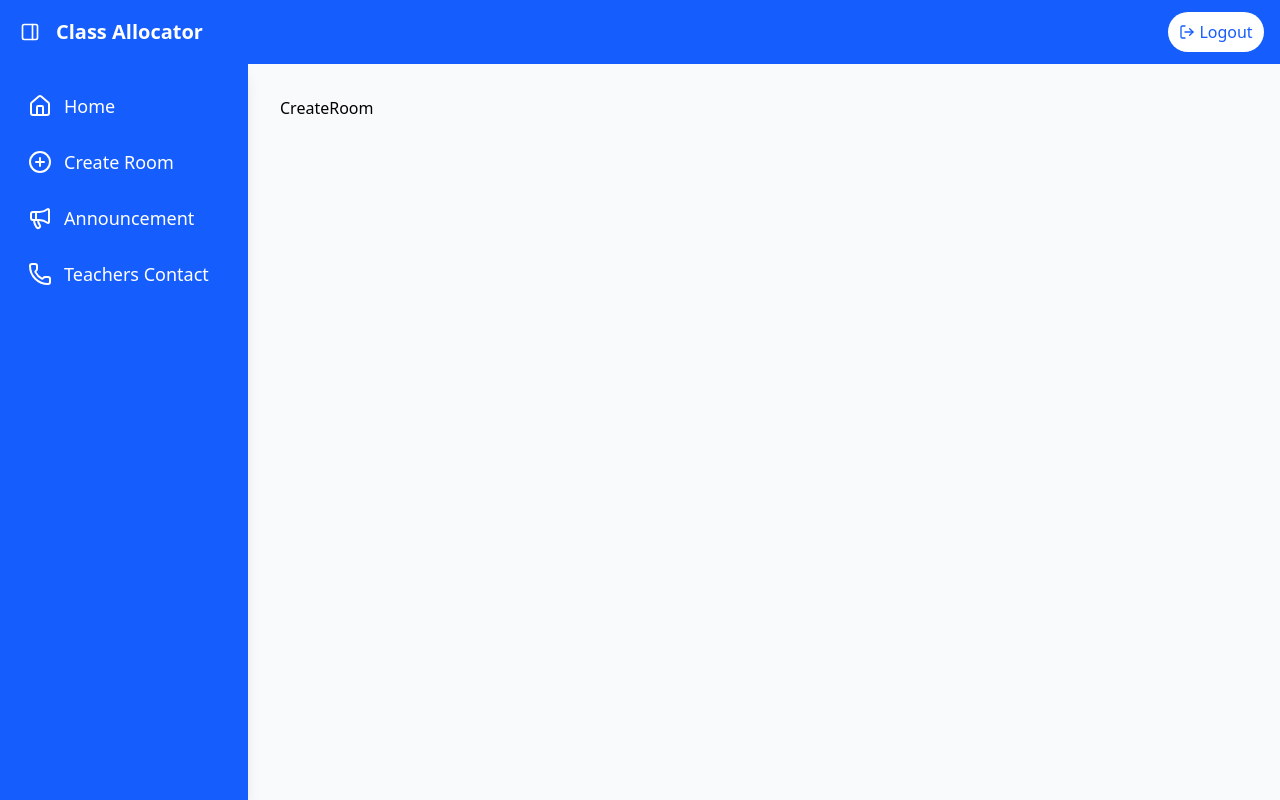
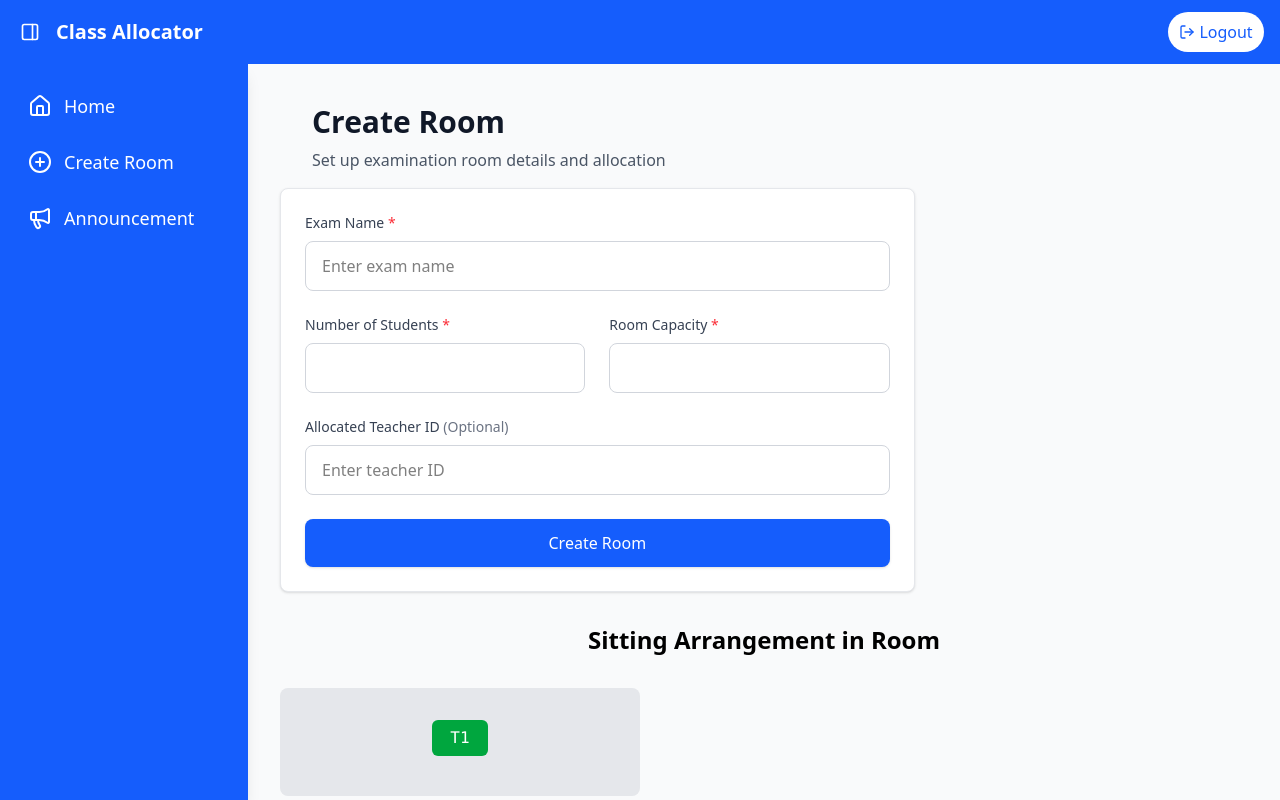
Before and after one commit to harivansh666/Smart-Room-Allocator, a React (Vite) app in the folder client/: page /create-room in a window 1280 px wide. Built offline with nearby package versions, Linux system fonts and the light colour scheme.

Commit message:
Done feature sitting plan logic.

```diff
--- a/client/src/Components/AppRoutes.tsx
+++ b/client/src/Components/AppRoutes.tsx
@@ -1,9 +1,8 @@
 import { Routes, Route } from "react-router-dom";
-import Home from "./Home";
 import Layout from "../layout/Layout";
-import CreateRoom from "./CreateRoom";
-import Announcement from "./Announcement";
-import Teacherscontact from "./Teacherscontact";
+import Home from "../pages/Home";
+import CreateRoom from "../pages/CreateRoom";
+import Announcement from "../pages/Announcement";
 
 function AppRoutes() {
   return (
@@ -12,7 +11,6 @@ function AppRoutes() {
         <Route index element={<Home />} />
         <Route path="create-room" element={<CreateRoom />} />
         <Route path="announcement" element={<Announcement />} />
-        <Route path="teachers-contact" element={<Teacherscontact />} />
       </Route>
     </Routes>
   );
--- /dev/null
+++ b/client/src/Components/GenerateRoomStructure.tsx
@@ -0,0 +1,50 @@
+import React from "react";
+
+interface GenerateRoomStructureProps {
+  students: number; // ya array of students, jaise form se pass ho raha hai
+}
+
+function GenerateRoomStructure({ students }: GenerateRoomStructureProps) {
+  const arr = Array.from({ length: students }); // 20 seats
+
+  return (
+    <div className="w-full h-screen rounded-lg mt-4">
+      <h1 className="text-2xl font-bold mb-4 flex justify-center p-4">
+        Sitting Arrangement in Room
+      </h1>
+      <div className="w-90  flex flex-col items-center  bg-gray-200 rounded-lg p-8">
+        <div>
+          <div className=" flex justify-center  items-center w-14 h-9 bg-green-600 text-white font-mono rounded-md mb-2">
+            T1
+          </div>
+        </div>
+        <div className="grid grid-cols-6 gap-2">
+          {arr.map((_, index) => (
+            <div
+              key={index}
+              className="w-7 h-7 rounded-sm flex justify-center items-center text-white bg-blue-600"
+            >
+              {index + 1}
+            </div>
+          ))}
+        </div>
+      </div>
+      <div className="mt-6 grid grid-cols-3 gap-4 text-center">
+        <div className="bg-blue-100 rounded-lg p-3">
+          <div className="text-blue-800 font-semibold">Total Seats</div>
+          <div className="text-xl font-bold text-blue-900">50</div>
+        </div>
+        <div className="bg-green-100 rounded-lg p-3">
+          <div className="text-green-800 font-semibold">Available</div>
+          <div className="text-xl font-bold text-green-900">50</div>
+        </div>
+        <div className="bg-red-100 rounded-lg p-3">
+          <div className="text-red-800 font-semibold">Occupied</div>
+          <div className="text-xl font-bold text-red-900">0</div>
+        </div>
+      </div>
+    </div>
+  );
+}
+
+export default GenerateRoomStructure;
--- a/client/src/layout/Layout.tsx
+++ b/client/src/layout/Layout.tsx
@@ -23,7 +23,6 @@ function Layout() {
     { path: "/", icon: Home, label: "Home" },
     { path: "/create-room", icon: PlusCircle, label: "Create Room" },
     { path: "/announcement", icon: Megaphone, label: "Announcement" },
-    { path: "/teachers-contact", icon: Phone, label: "Teachers Contact" },
   ];
 
   return (
--- /dev/null
+++ b/client/src/pages/CreateRoom.tsx
@@ -0,0 +1,215 @@
+import { useState } from "react";
+import GenerateRoomStructure from "../Components/GenerateRoomStructure";
+
+interface CreateRoomForm {
+  exam: string;
+  noOfStudents: number;
+  roomCapacity: number;
+  allocatedTeacherId?: number;
+}
+
+const CreateRoom = () => {
+  const [form, setForm] = useState<CreateRoomForm>({
+    exam: "",
+    noOfStudents: 0,
+    roomCapacity: 0,
+    allocatedTeacherId: undefined,
+  });
+
+  const [error, setError] = useState<string | null>(null);
+  const [success, setSuccess] = useState<string | null>(null);
+  const [loading, setLoading] = useState(false);
+
+  const handleChange = (e: React.ChangeEvent<HTMLInputElement>) => {
+    const { name, value } = e.target;
+    setForm((prev) => ({
+      ...prev,
+      [name]: name === "exam" ? value : value === "" ? 0 : Number(value),
+    }));
+  };
+
+  const handleSubmit = async (e: React.FormEvent) => {
+    e.preventDefault();
+    setError(null);
+    setSuccess(null);
+
+    if (!form.exam.trim() || form.noOfStudents <= 0 || form.roomCapacity <= 0) {
+      setError("Please fill all required fields correctly.");
+      return;
+    }
+
+    if (form.noOfStudents > form.roomCapacity) {
+      setError("Number of students cannot exceed room capacity.");
+      return;
+    }
+
+    setLoading(true);
+
+    try {
+      // Replace with your API call
+      const response = await fetch("/api/rooms", {
+        method: "POST",
+        headers: { "Content-Type": "application/json" },
+        body: JSON.stringify(form),
+      });
+
+      if (!response.ok) {
+        throw new Error("Failed to create room");
+      }
+
+      setSuccess("Room created successfully!");
+      setForm({
+        exam: "",
+        noOfStudents: 0,
+        roomCapacity: 0,
+        allocatedTeacherId: undefined,
+      });
+    } catch (err: any) {
+      setError(err.message || "Something went wrong");
+    } finally {
+      setLoading(false);
+    }
+  };
+
+  return (
+    <div className="min-h-screen bg-gray-50 py-2">
+      <div className="max-w-4xl  px-2 sm:px-6 lg:px-8">
+        {/* Header */}
+        <div className="mb-4">
+          <h1 className="text-3xl font-bold text-gray-900">Create Room</h1>
+          <p className="text-gray-600 mt-2">
+            Set up examination room details and allocation
+          </p>
+        </div>
+      </div>
+      <div className="grid grid-cols-1 lg:grid-cols-3 gap-8">
+        {/* Main Form */}
+        <div className="lg:col-span-2">
+          <div className="bg-white rounded-lg shadow-sm border border-gray-200 p-6">
+            {/* Status Messages */}
+            {error && (
+              <div className="mb-6 p-4 bg-red-50 border border-red-200 rounded-lg flex items-start">
+                <svg
+                  className="w-5 h-5 text-red-400 mt-0.5 flex-shrink-0"
+                  fill="currentColor"
+                  viewBox="0 0 20 20"
+                >
+                  <path
+                    fillRule="evenodd"
+                    d="M10 18a8 8 0 100-16 8 8 0 000 16zM8.707 7.293a1 1 0 00-1.414 1.414L8.586 10l-1.293 1.293a1 1 0 101.414 1.414L10 11.414l1.293 1.293a1 1 0 001.414-1.414L11.414 10l1.293-1.293a1 1 0 00-1.414-1.414L10 8.586 8.707 7.293z"
+                    clipRule="evenodd"
+                  />
+                </svg>
+                <p className="ml-3 text-red-700 text-sm">{error}</p>
+              </div>
+            )}
+
+            {success && (
+              <div className="mb-6 p-4 bg-green-50 border border-green-200 rounded-lg flex items-start">
+                <svg
+                  className="w-5 h-5 text-green-400 mt-0.5 flex-shrink-0"
+                  fill="currentColor"
+                  viewBox="0 0 20 20"
+                >
+                  <path
+                    fillRule="evenodd"
+                    d="M10 18a8 8 0 100-16 8 8 0 000 16zm3.707-9.293a1 1 0 00-1.414-1.414L9 10.586 7.707 9.293a1 1 0 00-1.414 1.414l2 2a1 1 0 001.414 0l4-4z"
+                    clipRule="evenodd"
+                  />
+                </svg>
+                <p className="ml-3 text-green-700 text-sm">{success}</p>
+              </div>
+            )}
+
+            <form onSubmit={handleSubmit} className="space-y-6">
+              <div className="grid grid-cols-1 md:grid-cols-2 gap-6">
+                {/* Exam Name */}
+                <div className="md:col-span-2">
+                  <label className="block text-sm font-medium text-gray-700 mb-2">
+                    Exam Name <span className="text-red-500">*</span>
+                  </label>
+                  <input
+                    type="text"
+                    name="exam"
+                    value={form.exam}
+                    onChange={handleChange}
+                    className="w-full px-4 py-3 border border-gray-300 rounded-lg focus:ring-2 focus:ring-blue-500 focus:border-blue-500 transition-colors"
+                    placeholder="Enter exam name"
+                    required
+                  />
+                </div>
+
+                {/* Number of Students */}
+                <div>
+                  <label className="block text-sm font-medium text-gray-700 mb-2">
+                    Number of Students <span className="text-red-500">*</span>
+                  </label>
+                  <input
+                    type="number"
+                    name="noOfStudents"
+                    value={form.noOfStudents || ""}
+                    onChange={handleChange}
+                    className="w-full px-4 py-3 border border-gray-300 rounded-lg focus:ring-2 focus:ring-blue-500 focus:border-blue-500 transition-colors"
+                    min={1}
+                    required
+                  />
+                </div>
+
+                {/* Room Capacity */}
+                <div>
+                  <label className="block text-sm font-medium text-gray-700 mb-2">
+                    Room Capacity <span className="text-red-500">*</span>
+                  </label>
+                  <input
+                    type="number"
+                    name="roomCapacity"
+                    value={form.roomCapacity || ""}
+                    onChange={handleChange}
+                    className="w-full px-4 py-3 border border-gray-300 rounded-lg focus:ring-2 focus:ring-blue-500 focus:border-blue-500 transition-colors"
+                    min={1}
+                    required
+                  />
+                </div>
+
+                {/* Teacher ID */}
+                <div className="md:col-span-2">
+                  <label className="block text-sm font-medium text-gray-700 mb-2">
+                    Allocated Teacher ID{" "}
+                    <span className="text-gray-500 font-normal">
+                      (Optional)
+                    </span>
+                  </label>
+                  <input
+                    type="number"
+                    name="allocatedTeacherId"
+                    value={form.allocatedTeacherId ?? ""}
+                    onChange={handleChange}
+                    className="w-full px-4 py-3 border border-gray-300 rounded-lg focus:ring-2 focus:ring-blue-500 focus:border-blue-500 transition-colors"
+                    placeholder="Enter teacher ID"
+                    min={1}
+                  />
+                </div>
+              </div>
+
+              {/* Submit Button */}
+              <button
+                type="submit"
+                disabled={loading}
+                className={`w-full py-3 px-4 rounded-lg font-medium transition-colors ${
+                  loading
+                    ? "bg-gray-400 cursor-not-allowed text-white"
+                    : "bg-blue-600 hover:bg-blue-700 text-white shadow-sm"
+                }`}
+              >
+                {loading ? "Creating Room..." : "Create Room"}
+              </button>
+            </form>
+          </div>
+        </div>
+      </div>
+      <GenerateRoomStructure students={form.noOfStudents} />
+    </div>
+  );
+};
+
+export default CreateRoom;
```
Also changed, not shown: client/src/pages/About.tsx (renamed from client/src/Components/About.tsx), client/src/pages/Announcement.tsx (renamed from client/src/Components/Announcement.tsx), client/src/pages/Home.tsx (renamed from client/src/Components/Home.tsx), client/src/pages/Teacherscontact.tsx (renamed from client/src/Components/Teacherscontact.tsx), 1 other file (tests, documents, lock files or other folders).
